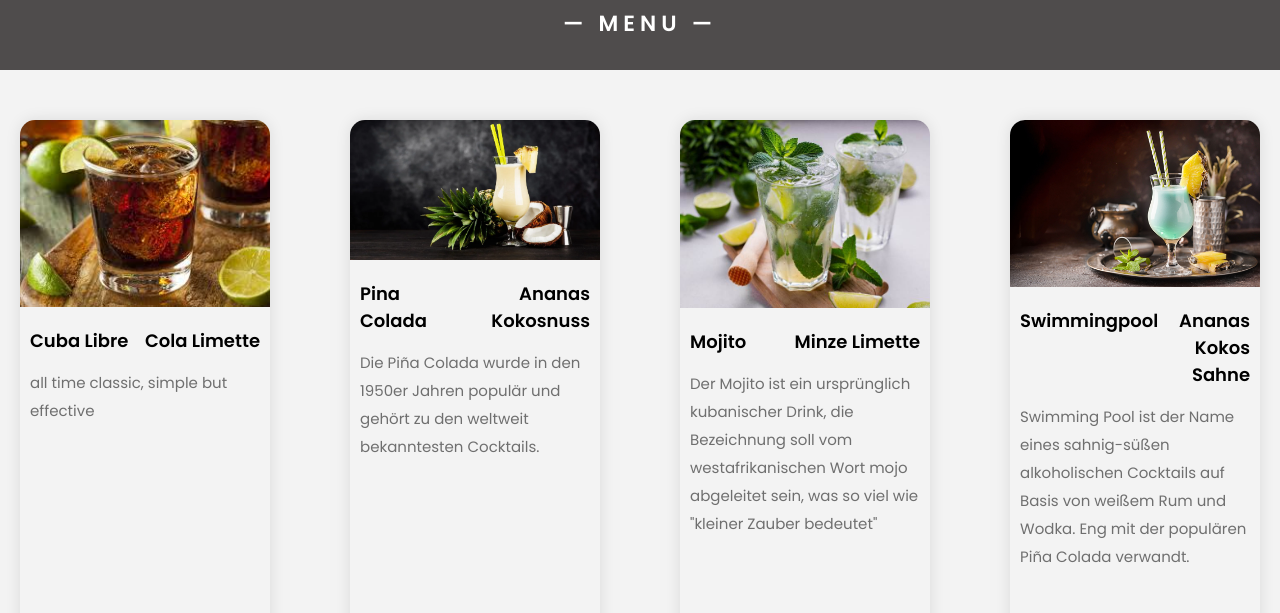
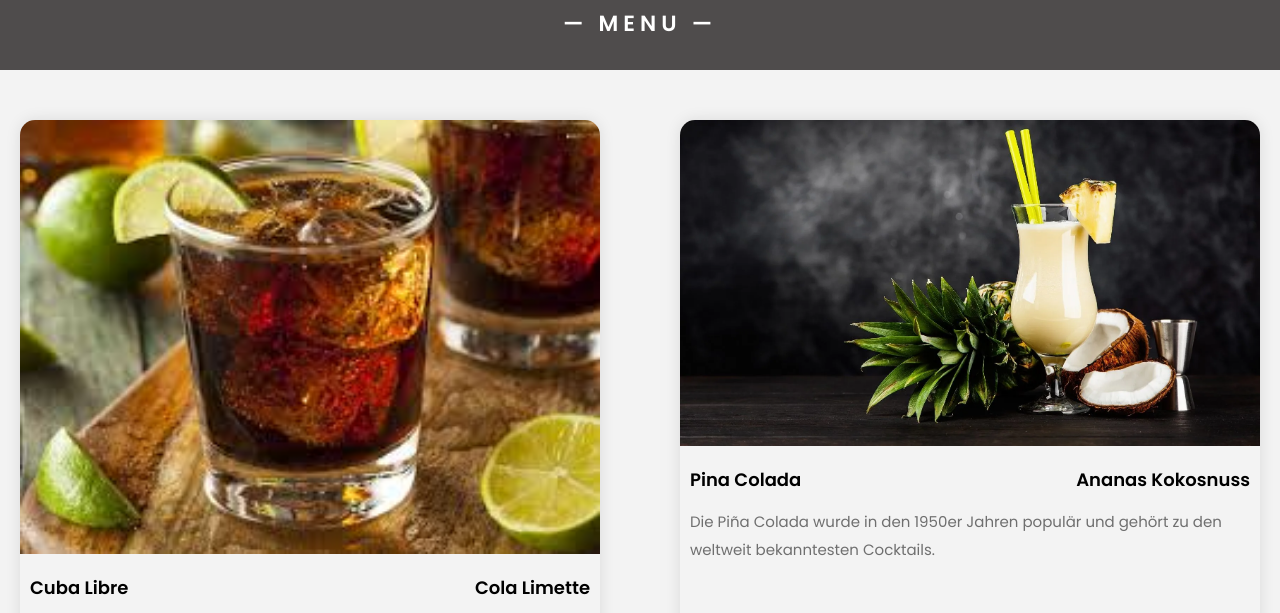
Before and after one commit to FlyingDodo111/cocktailmenu, a plain HTML site: page index.html in a window 1280 px wide. Shown: the part 168-781 px from the top of the page. Drawn offline with Linux system fonts and the light colour scheme.

Commit message:
Update style.css

```diff
--- a/style.css
+++ b/style.css
@@ -10,7 +10,7 @@ body{
 .menu{
     padding: 0;
     display: grid;
-    grid-template-columns: repeat( auto-fit, minmax(250px,1fr));
+    grid-template-columns: repeat( auto-fit, minmax(450px,1fr));
     grid-gap: 20px 40px;
 }
 .heading{
```
